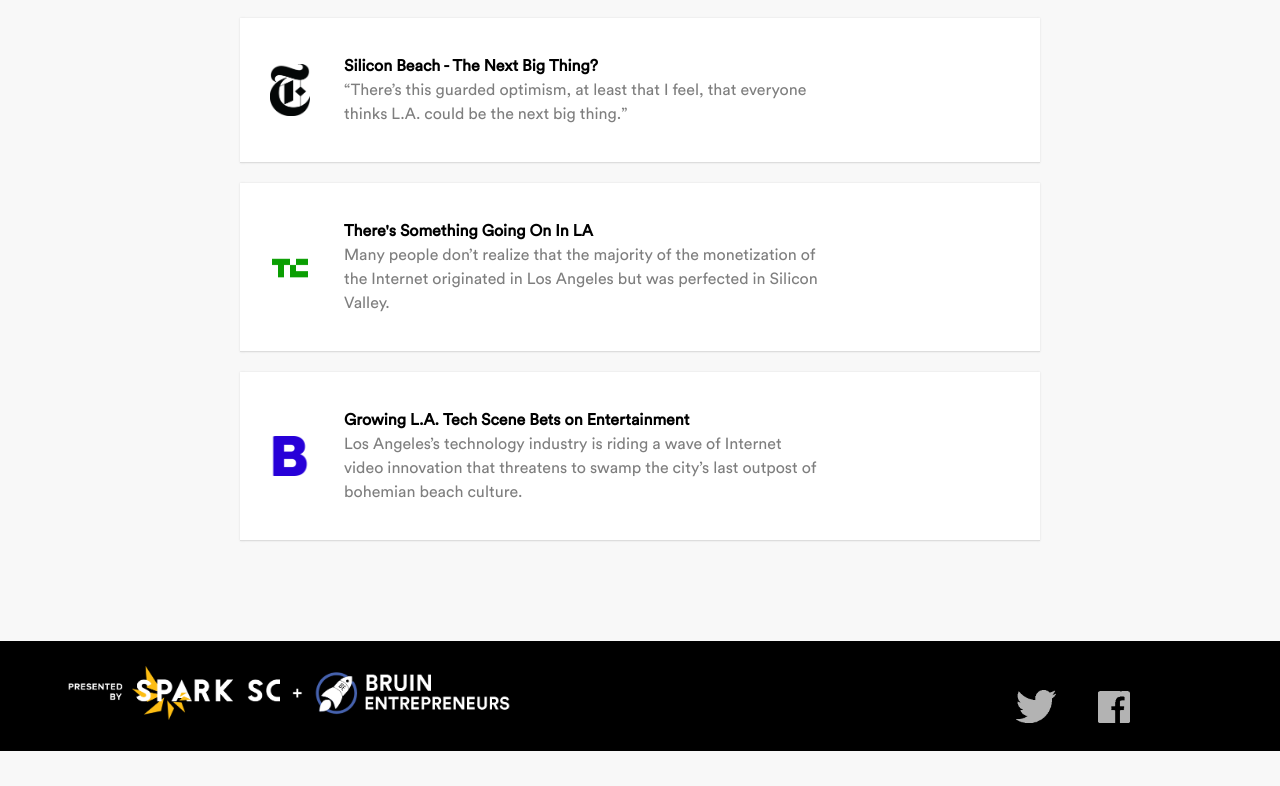
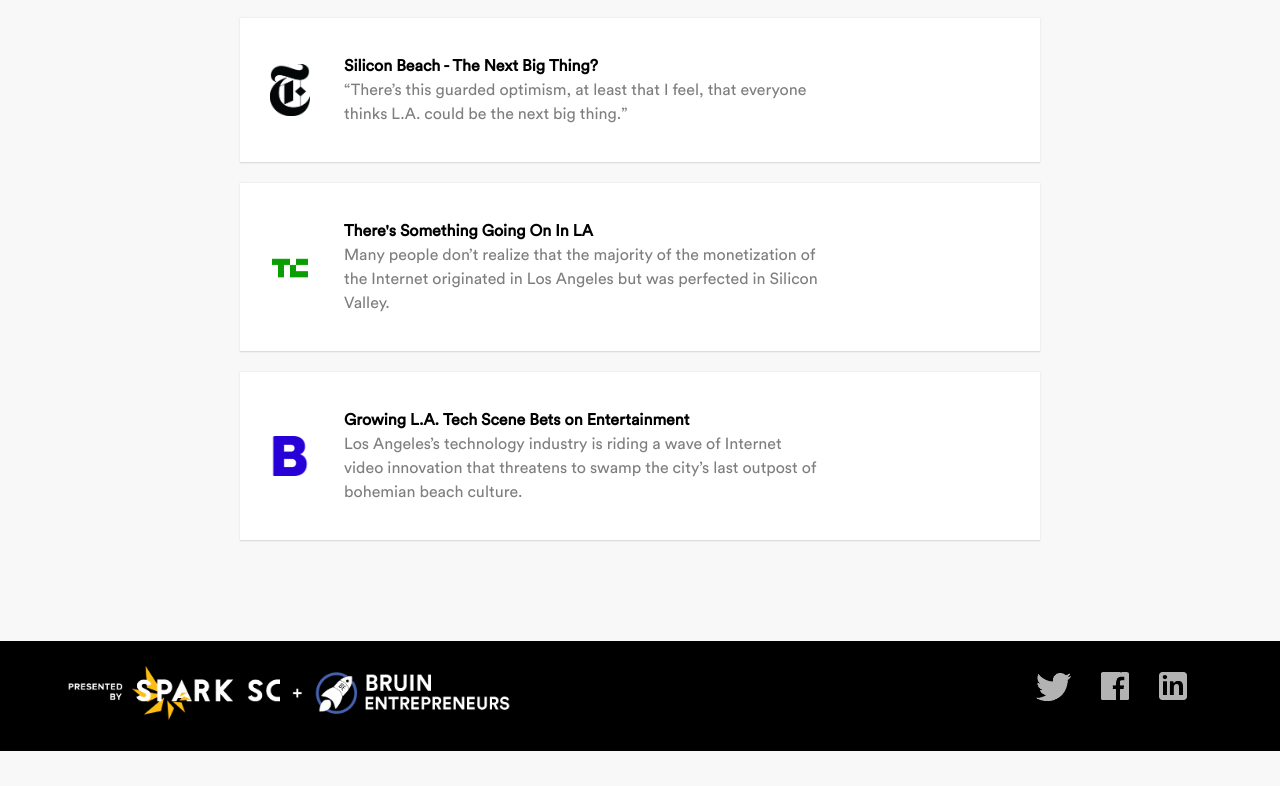
Before and after one commit to gosparksc/techla-fellows, a plain HTML site: page about.html in a window 1280 px wide. Shown: the part 640-1426 px from the top of the page. After the commit the page ends 1391 px from the top, so only its background shows below. Drawn offline with nearby package versions, Linux system fonts and the light colour scheme.

Commit message:
fixed footer on other pages (again)

```diff
--- a/about.html
+++ b/about.html
@@ -55,9 +55,9 @@
                 <a href="http://www.bruinentrepreneurs.org/" target="_blank"><img src="img/presentedby-bruin.png"></a>
             </div>
             <div class="media-links">
-              <a href="https://twitter.com/gosparksc?lang=en" target="_blank"><img src="img/twitter.png"></a>
-              <a href="https://www.facebook.com/gosparksc/" target="_blank"><img class="small" src="img/fb.png"></a>
-              <a href="https://www.linkedin.com/company/3758371?trk=prof-exp-company-name" target="_blank"><img class="smaller" src="img/linkedin.png"></a>
+              <a href="https://twitter.com/gosparksc?lang=en" target="_blank"><img class="twitter" src="img/twitter.png"></a>
+              <a href="https://www.facebook.com/techlafellowship/" target="_blank"><img src="img/fb.png"></a>
+              <a href="https://www.linkedin.com/company/3758371?trk=prof-exp-company-name" target="_blank"><img src="img/linkedin.png"></a>
             </div>
           </div>
         </div>
--- a/static.css
+++ b/static.css
@@ -179,27 +179,27 @@ footer {
 }
 
 .media-links {
-	float: right;
-	display: inline;
+	-webkit-display: flex;
+	display: flex;
+    -webkit-justify-content: space-between;
+    justify-content: space-between;
 }
 
 .media-links img {
-	margin-top: 45px;
-	width: 40px;
+	margin-top: 30px;
+    margin-bottom: auto;
+	width: 28px;
 	opacity: .7;
 	transition: 1s;
+    -moz-transition: 1s;
 }
 
 .media-links img:hover {
 	opacity: 1;
 }
 
-.media-links .small {
-	width: 32px;
-}
-
-.media-links .smaller {
-	width: 34px;
+.media-links .twitter{
+    width: 35px;
 }
 
 @media (min-width: 680px) {
@@ -253,9 +253,6 @@ footer {
 		display: none;
 	}
 
-	.footer-content {
-		text-align: center;
-	}
 
 	.partner p {
 		width: 80% !important;
@@ -272,6 +269,7 @@ footer {
 	}
 
     .footer-content {
+        text-align: center;
 		justify-content: center;
 
 	}
@@ -279,5 +277,5 @@ footer {
     .footer-logo {
     min-width: 250px;
     width: 78%;
-    }}
+    }
 }
```
Also changed, not shown: index.html (+10 -0 lines), new.css (+10 -0 lines), partners.html (+3 -3 lines).
